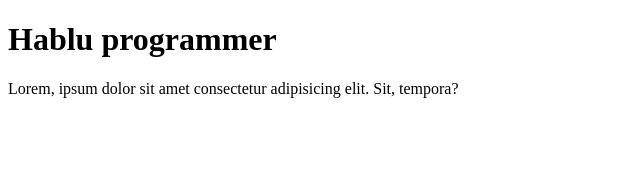
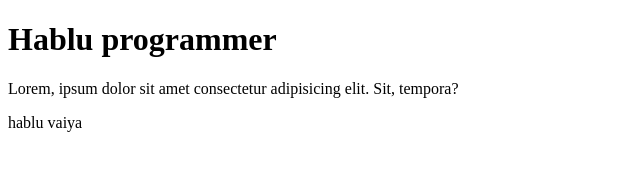
Before and after one commit to Tanjina-Afrin/project-1, a plain HTML site: page index.html in a window 1280 px wide. Shown: the full height of the page, 0-640 px from the left. Drawn offline with Linux system fonts and the light colour scheme.

Commit message:
Update index.html

```diff
--- a/index.html
+++ b/index.html
@@ -7,6 +7,6 @@
 </head>
 <body>
     <h1>Hablu programmer</h1>
-    <p>Lorem, ipsum dolor sit amet consectetur adipisicing elit. Sit, tempora?</p>
+    <p>Lorem, ipsum dolor sit amet consectetur adipisicing elit. Sit, tempora?</p> <p>hablu vaiya</p>
 </body>
 </html>
```
